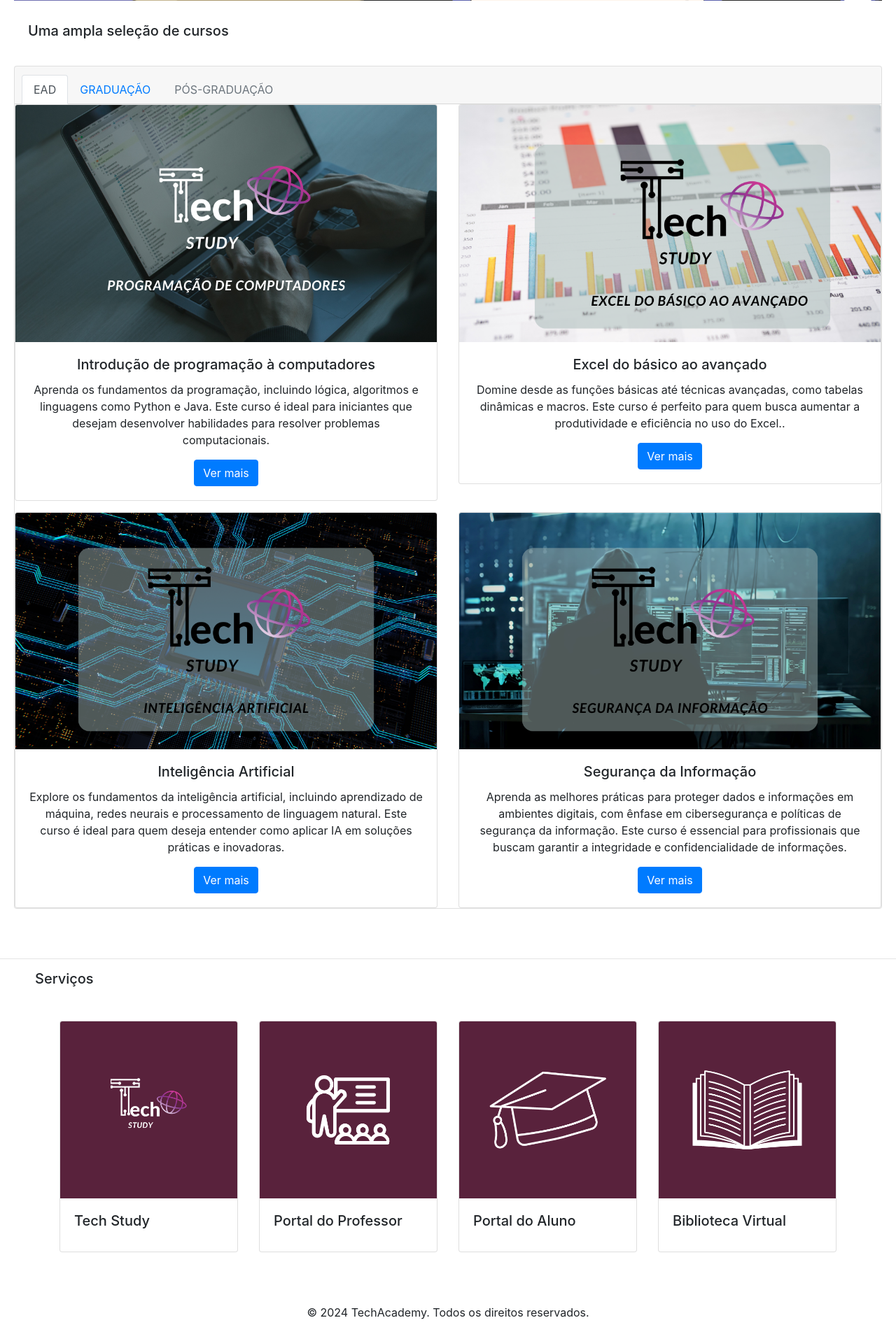
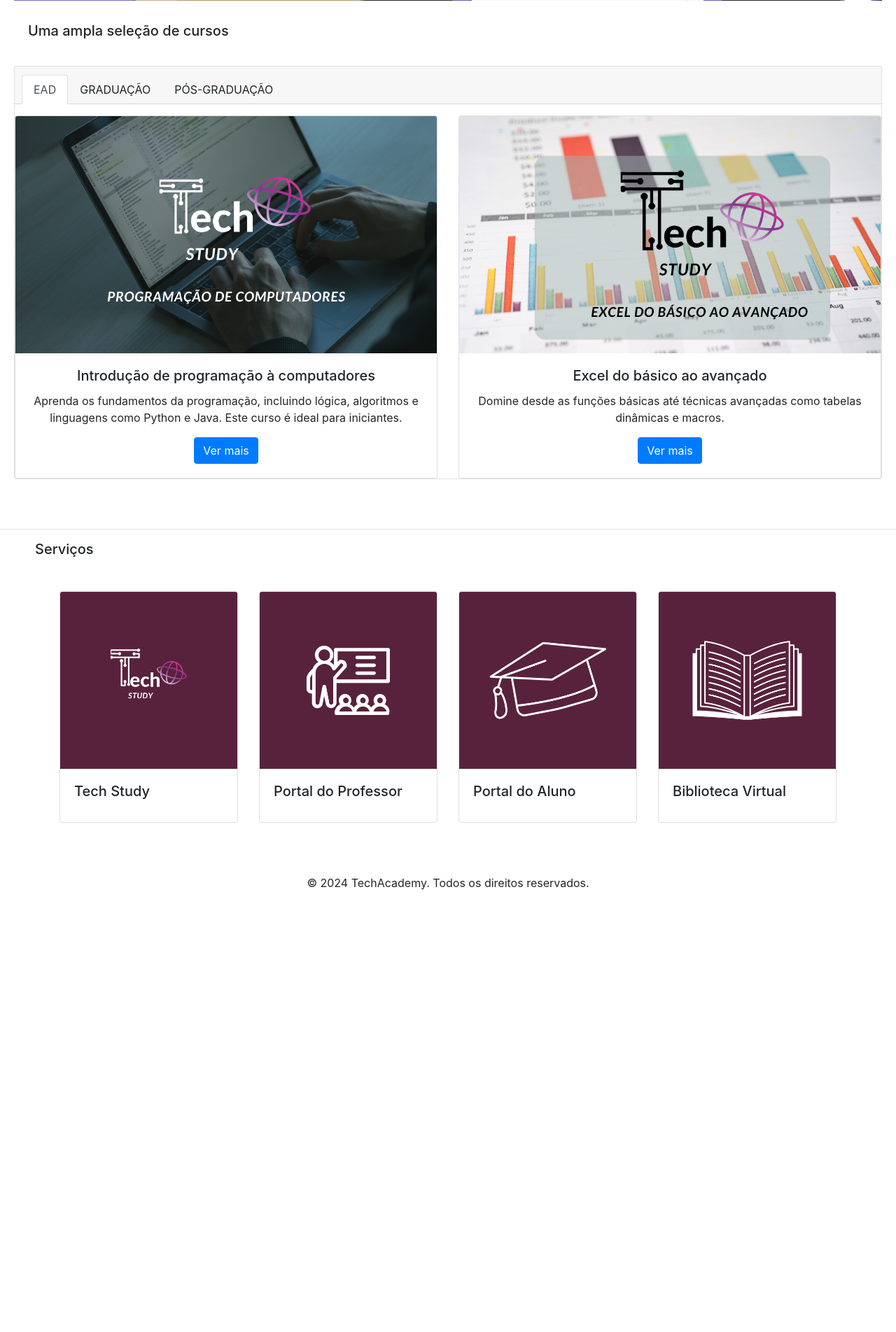
Before and after one commit to davimonoyorick/TechAcademy, a PHP site: page / in a window 1280 px wide. Shown: the part 576-2480 px from the top of the page at 70% size. After the commit the page ends 1848 px from the top, so only its background shows below. Run offline with PHP 8.4, Linux system fonts and the light colour scheme; some libraries are stand-ins or nearby versions.

Commit message:
alterações no script

```diff
--- a/css/index.css
+++ b/css/index.css
@@ -63,3 +63,22 @@ body{
     font-size: 20px;
     margin-left: 50px;
 }
+
+
+
+.nav-link {
+    cursor: pointer; /* Torna o cursor de ponteiro ao passar sobre o link */
+    transition: color 0.3s ease, background-color 0.3s ease; /* Suaviza a transição das cores */
+}
+
+/* Estilo ao passar o mouse sobre as categorias */
+.nav-link:hover {
+    color: #007bff; /* Cor de texto ao passar o mouse (pode personalizar) */
+    background-color: #e2e6ea; /* Fundo mais claro ao passar o mouse */
+}
+
+/* Estilo quando estiver ativo, pode personalizar também */
+.nav-link.active {
+    background-color: #007bff;
+    color: white;
+}
--- a/index.html
+++ b/index.html
@@ -11,7 +11,6 @@
 </head>
 <body>
 
-        <!-- Navbar -->
 <!-- Navbar -->
 <nav class="navbar navbar-expand-lg navbar-light bg-light mt-3">
   <a class="navbar-brand" href="#">
@@ -117,63 +116,36 @@
                     <div class="card-header">
                         <ul class="nav nav-tabs card-header-tabs">
                             <li class="nav-item">
-                              <a class="nav-link active" href="#">EAD</a>
+                                <a class="nav-link active" id="tabEAD" onclick="showContent('ead')">EAD</a>
                             </li>
                             <li class="nav-item">
-                              <a class="nav-link" href="#">GRADUAÇÃO</a>
+                                <a class="nav-link" id="tabGraduacao" onclick="showContent('graduacao')">GRADUAÇÃO</a>
                             </li>
                             <li class="nav-item">
-                              <a class="nav-link disabled" href="#">PÓS-GRADUAÇÃO</a>
+                                <a class="nav-link" id="tabPosGraduacao" onclick="showContent('pos')">PÓS-GRADUAÇÃO</a>
                             </li>
                         </ul>
                     </div>
 
-                  <div class="row">
-                      <!-- Primeiro Card -->
+                    <div id="content-area" class="row mt-3">
+                        <!-- Conteúdo EAD por padrão -->
                         <div class="col-sm-6 mb-3 mb-sm-0">
                             <div class="card">
                                 <img src="img/Programação de computadores.png" class="card-img-top" alt="Imagem do curso 1">
                                 <div class="card-body">
                                     <h5 class="card-title">Introdução de programação à computadores</h5>
-                                  <p class="card-text">Aprenda os fundamentos da programação, incluindo lógica, algoritmos e linguagens como Python e Java. Este curso é ideal para iniciantes que desejam desenvolver habilidades para resolver problemas computacionais.</p>
+                                    <p class="card-text">Aprenda os fundamentos da programação, incluindo lógica, algoritmos e linguagens como Python e Java. Este curso é ideal para iniciantes.</p>
                                     <a href="#" class="btn btn-primary">Ver mais</a>
                                 </div>
                             </div>
                         </div>
 
-                      <!-- Segundo Card -->
                         <div class="col-sm-6">
                             <div class="card">
                                 <img src="img/Excel.png" class="card-img-top" alt="Imagem do curso 2">
                                 <div class="card-body">
                                     <h5 class="card-title">Excel do básico ao avançado</h5>
-                                  <p class="card-text">Domine desde as funções básicas até técnicas avançadas, como tabelas dinâmicas e macros. Este curso é perfeito para quem busca aumentar a produtividade e eficiência no uso do Excel..</p>
-                                  <a href="#" class="btn btn-primary">Ver mais</a>
-                              </div>
-                          </div>
-                      </div>
-                  </div>
-
-                  <div class="row mt-3">
-                      <!-- Terceiro Card -->
-                      <div class="col-sm-6 mb-3 mb-sm-0">
-                          <div class="card">
-                              <img src="img/IA.png" class="card-img-top" alt="Imagem do curso 3">
-                              <div class="card-body">
-                                  <h5 class="card-title">Inteligência Artificial</h5>
-                                  <p class="card-text">Explore os fundamentos da inteligência artificial, incluindo aprendizado de máquina, redes neurais e processamento de linguagem natural. Este curso é ideal para quem deseja entender como aplicar IA em soluções práticas e inovadoras.</p>
-                                  <a href="#" class="btn btn-primary">Ver mais</a>
-                              </div>
-                          </div>
-                      </div>
-
-                      <!-- Quarto Card -->
-                      <div class="col-sm-6">
-                          <div class="card">
-                              <img src="img/SegurancaInformacao.png" class="card-img-top" alt="Imagem do curso 4">
-                              <div class="card-body">
-                                  <h5 class="card-title">Segurança da Informação</h5>
-                                  <p class="card-text">Aprenda as melhores práticas para proteger dados e informações em ambientes digitais, com ênfase em cibersegurança e políticas de segurança da informação. Este curso é essencial para profissionais que buscam garantir a integridade e confidencialidade de informações.</p>
+                                    <p class="card-text">Domine desde as funções básicas até técnicas avançadas como tabelas dinâmicas e macros.</p>
                                     <a href="#" class="btn btn-primary">Ver mais</a>
                                 </div>
                             </div>
@@ -235,5 +207,9 @@
     <script src="https://cdn.jsdelivr.net/npm/popper.js@1.12.9/dist/umd/popper.min.js" integrity="sha384-ApNbgh9B+Y1QKtv3Rn7W3mgPxhU9K/ScQsAP7hUibX39j7fakFPskvXusvfa0b4Q" crossorigin="anonymous"></script>
     <script src="https://cdn.jsdelivr.net/npm/bootstrap@4.0.0/dist/js/bootstrap.min.js" integrity="sha384-JZR6Spejh4U02d8jOt6vLEHfe/JQGiRRSQQxSfFWpi1MquVdAyjUar5+76PVCmYl" crossorigin="anonymous"></script>
 
+    <script src="script/script.js"></script>
+
+
+
 </body>
 </html>
--- /dev/null
+++ b/script/script.js
@@ -0,0 +1,67 @@
+function showContent(type) {
+    const contentArea = document.getElementById('content-area');
+
+    let content = '';
+
+    if (type === 'ead') {
+        content = `
+            <div class="col-sm-6 mb-3 mb-sm-0">
+                <div class="card">
+                    <img src="img/Programação de computadores.png" class="card-img-top" alt="Imagem do curso 1">
+                    <div class="card-body">
+                        <h5 class="card-title">Introdução de programação à computadores</h5>
+                        <p class="card-text">Aprenda os fundamentos da programação, incluindo lógica, algoritmos e linguagens como Python e Java. Ideal para iniciantes.</p>
+                        <a href="#" class="btn btn-primary">Ver mais</a>
+                    </div>
+                </div>
+            </div>
+
+            <div class="col-sm-6">
+                <div class="card">
+                    <img src="img/Excel.png" class="card-img-top" alt="Imagem do curso 2">
+                    <div class="card-body">
+                        <h5 class="card-title">Excel do básico ao avançado</h5>
+                        <p class="card-text">Domine funções básicas até técnicas avançadas como tabelas dinâmicas e macros.</p>
+                        <a href="#" class="btn btn-primary">Ver mais</a>
+                    </div>
+                </div>
+            </div>`;
+    } else if (type === 'graduacao') {
+        content = `
+            <div class="col-sm-6 mb-3 mb-sm-0">
+                <div class="card">
+                    <img src="img/IA.png" class="card-img-top" alt="Imagem do curso 3">
+                    <div class="card-body">
+                        <h5 class="card-title">Ciência da Computação</h5>
+                        <p class="card-text">Explore os fundamentos teóricos e práticos da computação, desde algoritmos e estruturas de dados até inteligência artificial e redes. Este curso prepara você para resolver problemas complexos usando abordagens computacionais inovadoras.</p>
+                        <a href="#" class="btn btn-primary">Ver mais</a>
+                    </div>
+                </div>
+            </div>
+
+            <div class="col-sm-6">
+                <div class="card">
+                    <img src="img/SegurancaInformacao.png" class="card-img-top" alt="Imagem do curso 4">
+                    <div class="card-body">
+                        <h5 class="card-title">Engenharia de Software</h5>
+                        <p class="card-text">Desenvolva habilidades para criar soluções eficientes, aplicando práticas modernas de design, desenvolvimento e gestão de projetos de software. Ideal para quem deseja dominar todo o ciclo de vida de um sistema, desde o planejamento até a manutenção.</p>
+                        <a href="#" class="btn btn-primary">Ver mais</a>
+                    </div>
+                </div>
+            </div>`;
+    } else if (type === 'pos') {
+        content = `
+            <div class="col-sm-4">
+                <div class="card">
+                    <img src="img/gestao TI.png" class="card-img-top" alt="Imagem do curso de Gestão de TI">
+                    <div class="card-body">
+                        <h5 class="card-title">Gestão de TI Avançada</h5>
+                        <p class="card-text">Curso focado em estratégias de gestão para profissionais de TI, abordando desde infraestruturas até governança de TI.</p>
+                        <a href="#" class="btn btn-primary">Ver mais</a>
+                    </div>
+                </div>
+            </div>`;
+    }
+
+    contentArea.innerHTML = content;
+}
```
Also changed, not shown: img/gestao TI.png (added). Lines whose indentation alone changed are shown as unchanged.
